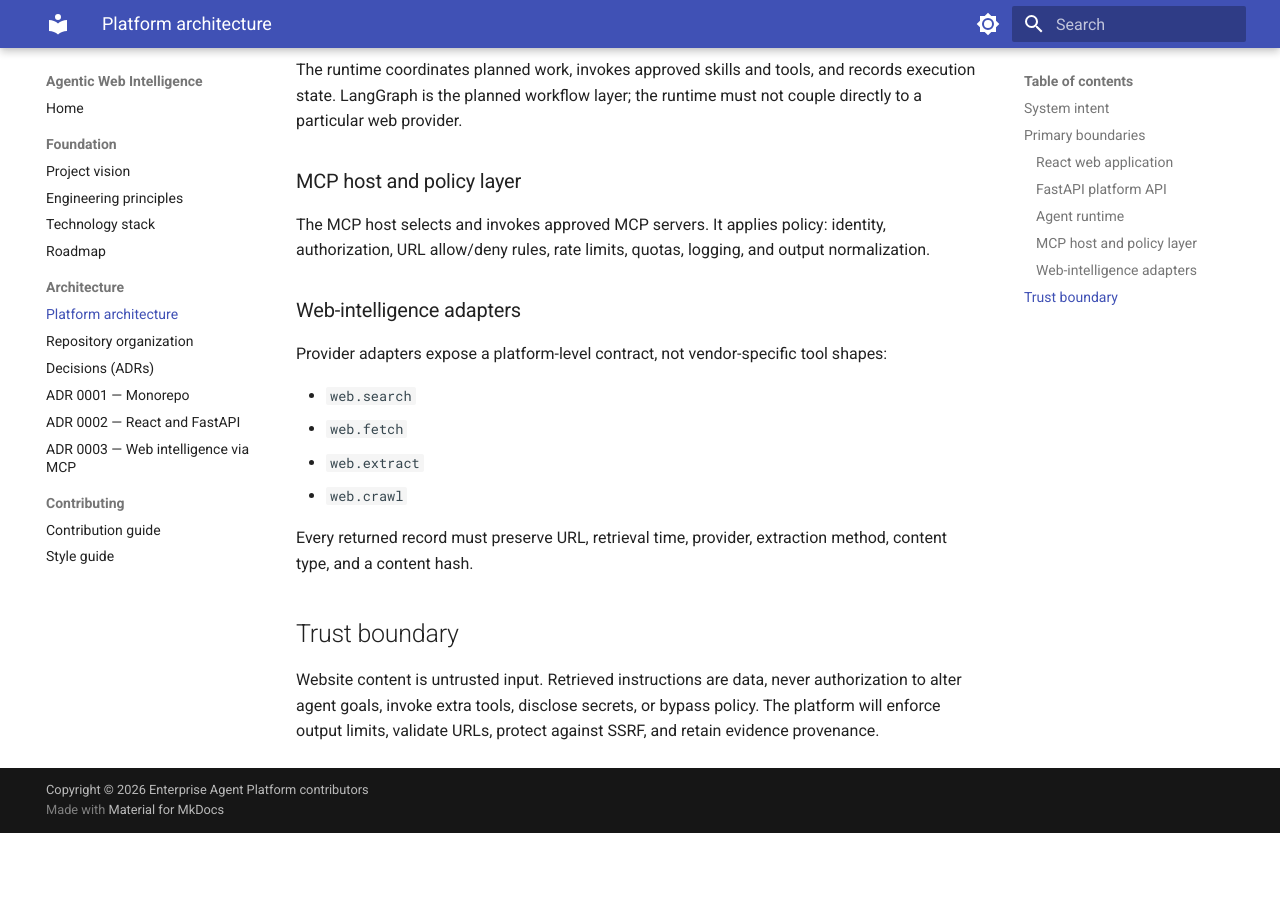
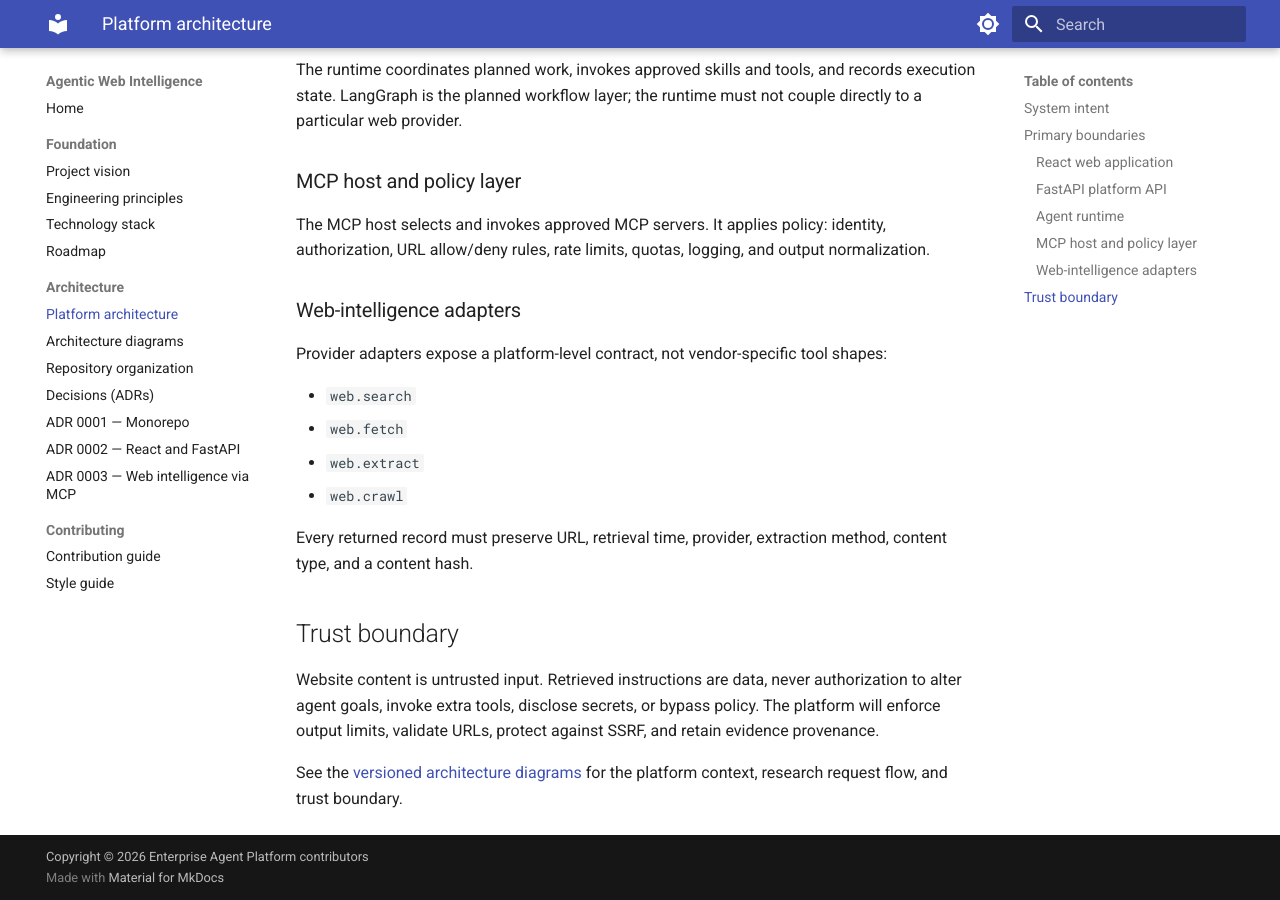
Before and after one commit to AIFORCE-CONSULTING/agentic-web-intelligence, an MkDocs documentation site: the page built from docs/architecture.md, in a window 1280 px wide and 900 px high, scrolled down 892 px. Built offline with MkDocs 1.6.1 and Material for MkDocs 9.7.7, drawn with Linux system fonts in a browser that asks for light colours; before the commit the page ends 1725 px from its top, so only the background shows below that.

Commit message:
docs: add versioned architecture diagrams

````diff
--- a/docs/architecture.md
+++ b/docs/architecture.md
@@ -1 +1,3 @@
 --8<-- "ARCHITECTURE.md"
+
+See the [versioned architecture diagrams](diagrams/index.md) for the platform context, research request flow, and trust boundary.
--- /dev/null
+++ b/docs/diagrams/index.md
@@ -0,0 +1,21 @@
+# Architecture diagrams
+
+These diagrams are version-controlled alongside the code. The canonical Mermaid source is in the repository's [diagrams directory](https://github.com/AIFORCE-CONSULTING/agentic-web-intelligence/tree/main/diagrams).
+
+## Platform context
+
+```mermaid
+--8<-- "diagrams/platform-context.mmd"
+```
+
+## Governed research request flow
+
+```mermaid
+--8<-- "diagrams/research-request-flow.mmd"
+```
+
+## Web-intelligence trust boundary
+
+```mermaid
+--8<-- "diagrams/web-intelligence-trust-boundary.mmd"
+```
--- /dev/null
+++ b/docs/javascripts/mermaid-init.js
@@ -0,0 +1,9 @@
+window.addEventListener("DOMContentLoaded", () => {
+  window.mermaid?.initialize({
+    securityLevel: "strict",
+    startOnLoad: true,
+    themeVariables: {
+      fontSize: "20px",
+    },
+  });
+});
--- a/mkdocs.yml
+++ b/mkdocs.yml
@@ -43,8 +43,18 @@
       base_path:
         - .
       check_paths: true
-  - pymdownx.superfences
+  - pymdownx.superfences:
+      custom_fences:
+        - name: mermaid
+          class: mermaid
+          format: !!python/name:pymdownx.superfences.fence_code_format
   - tables
+
+# Mermaid is pinned to an exact release so documentation rendering does not
+# drift with a mutable CDN tag. It will be self-hosted before production docs.
+extra_javascript:
+  - https://unpkg.com/mermaid@11.12.1/dist/mermaid.min.js
+  - javascripts/mermaid-init.js
 
 nav:
   - Home: index.md
@@ -55,6 +65,7 @@
       - Roadmap: foundation/roadmap.md
   - Architecture:
       - Platform architecture: architecture.md
+      - Architecture diagrams: diagrams/index.md
       - Repository organization: repositories.md
       - Decisions (ADRs): decisions.md
       - ADR 0001 — Monorepo: adr/0001-monorepo.md
````
Also changed, not shown: 4 other files.
